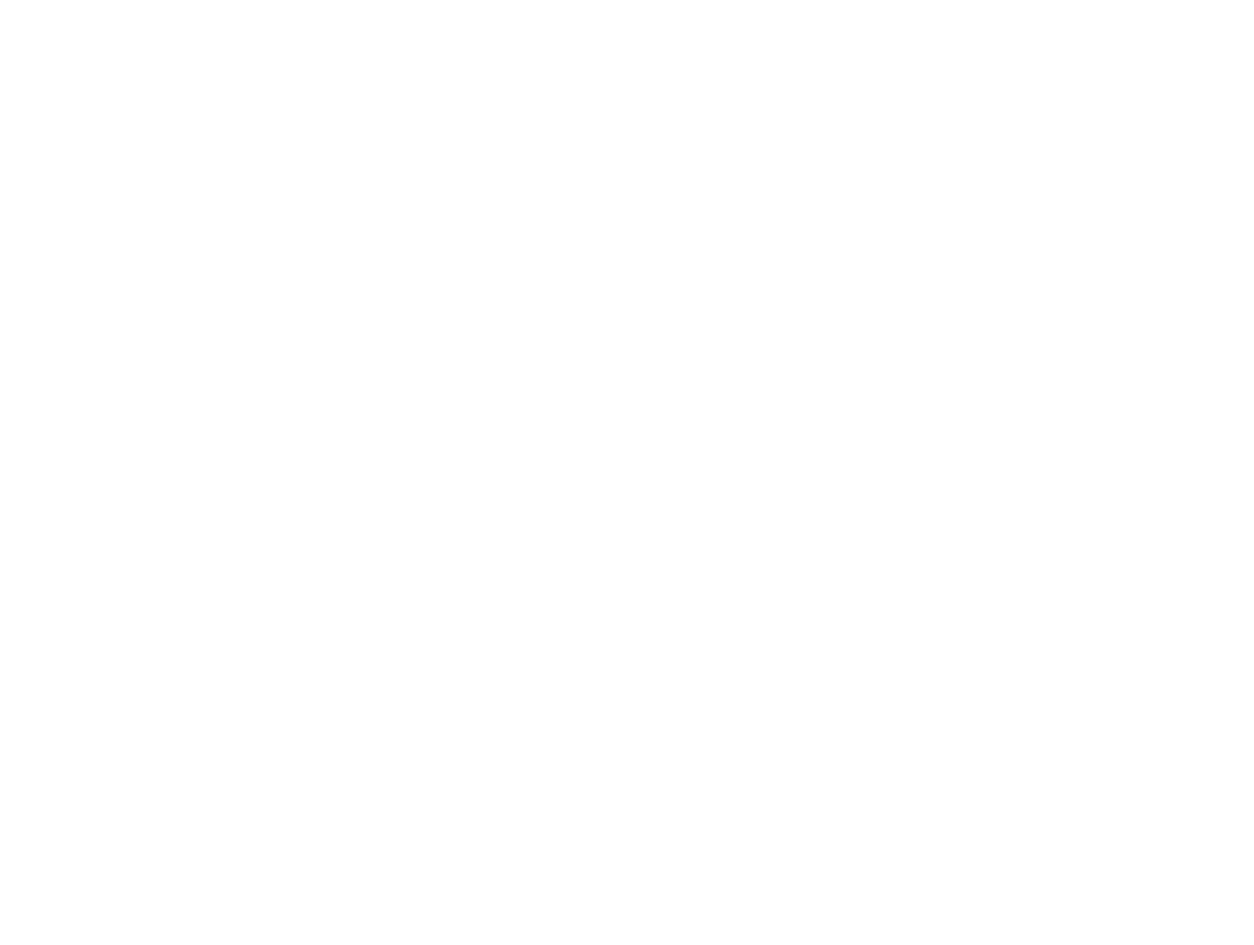
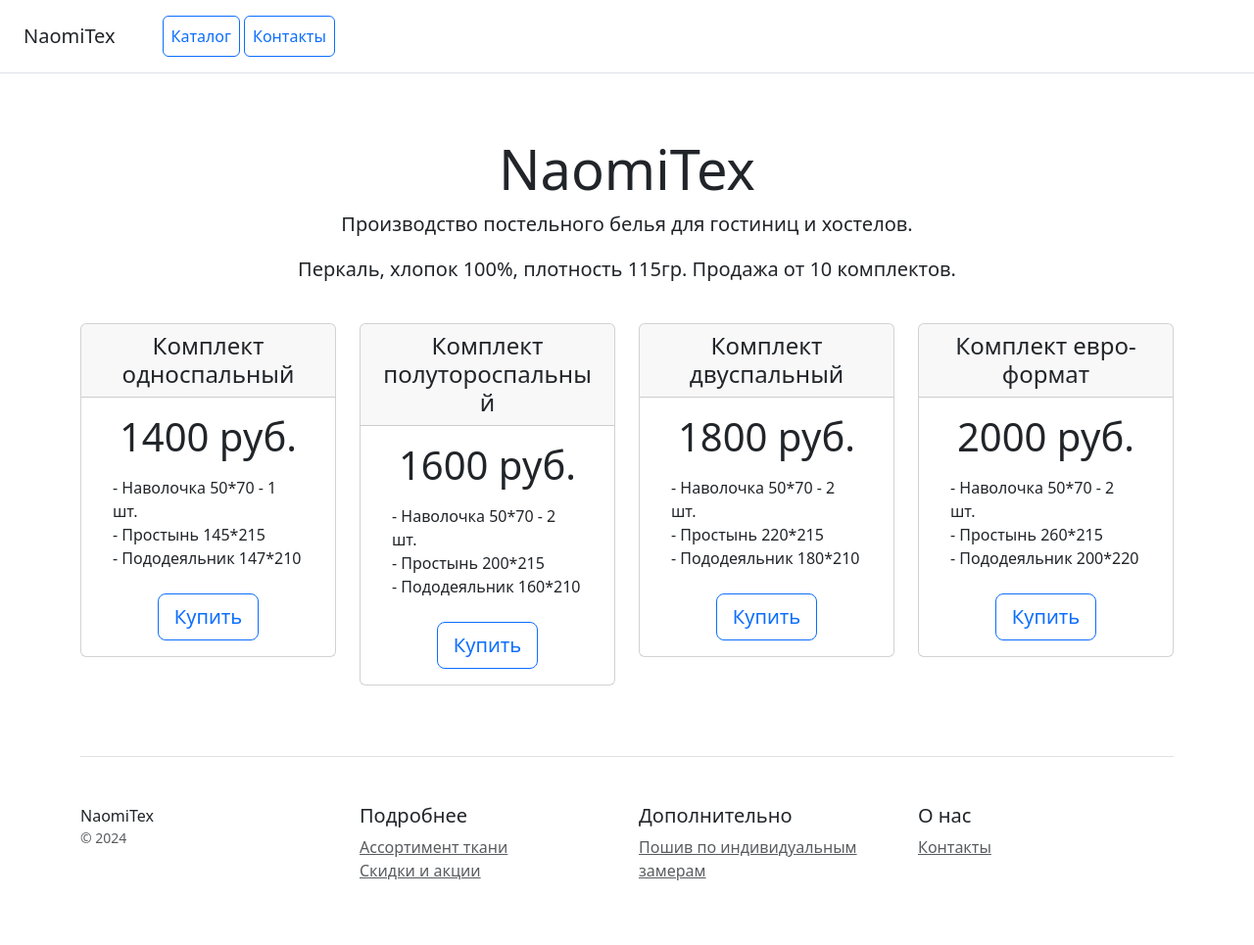
Before and after one commit to annaputilovskaya/online_store_project, a Django app: page / in a window 1280 px wide. Before the commit the page is empty. Shown: the whole page at 98% size. Before the commit the page ends 800 px from the top, so only its background shows below. Run offline with Django 5.2, Linux system fonts and the light colour scheme.

Commit message:
fix home.html

```diff
--- a/catalog/templates/catalog/home.html
+++ b/catalog/templates/catalog/home.html
@@ -1,11 +1,123 @@
-<!DOCTYPE html>
+<!doctype html>
 <html lang="en">
 <head>
-    <meta charset="UTF-8">
-    <title>Home</title>
+    <meta charset="utf-8">
+    <meta name="viewport" content="width=device-width, initial-scale=1">
+    <title>NaomiTex</title>
+    <link href="https://cdn.jsdelivr.net/npm/bootstrap@5.3.2/dist/css/bootstrap.min.css" rel="stylesheet" integrity="sha384-T3c6CoIi6uLrA9TneNEoa7RxnatzjcDSCmG1MXxSR1GAsXEV/Dwwykc2MPK8M2HN" crossorigin="anonymous">
 </head>
 <body>
+<div class="d-flex flex-column flex-md-row align-items-center p-3 px-md-4 mb-3 bg-white border-bottom box-shadow">
+    <h5 class="my-0 mr-md-auto font-weight-normal">NaomiTex</h5>
+    <nav class="ms-5">
+        <a class="p-2 btn btn-outline-primary" href="/">Каталог</a>
+        <a class="p-2 btn btn-outline-primary" href="/contacts/">Контакты</a>
+    </nav>
+</div>
 
+<div class="pricing-header px-3 py-3 pt-md-5 pb-md-4 mx-auto text-center">
+    <h1 class="display-4">NaomiTex</h1>
+    <p class="lead">Производство постельного белья для гостиниц и хостелов.</p>
+    <p class="lead">Перкаль, хлопок 100%, плотность 115гр. Продажа от 10 комплектов.</p>
+</div>
 
+<div class="container">
+    <div class="row text-center">
+        <div class="col-3">
+            <div class="card mb-4 box-shadow">
+                <div class="card-header">
+                    <h4 class="my-0 font-weight-normal">Комплект односпальный</h4>
+                </div>
+                <div class="card-body">
+                    <h1 class="card-title pricing-card-title">1400 руб.</h1>
+                    <ul class="list-unstyled mt-3 mb-4 text-start m-3">
+                        <li>- Наволочка 50*70 - 1 шт.</li>
+                        <li>- Простынь 145*215</li>
+                        <li>- Пододеяльник 147*210</li>
+                    </ul>
+                    <button type="button" class="btn btn-lg btn-block btn-outline-primary">Купить</button>
+                </div>
+            </div>
+        </div>
+        <div class="col-3">
+            <div class="card mb-4 box-shadow">
+                <div class="card-header">
+                    <h4 class="my-0 font-weight-normal">Комплект полутороспальный</h4>
+                </div>
+                <div class="card-body">
+                    <h1 class="card-title pricing-card-title">1600 руб.</h1>
+                    <ul class="list-unstyled mt-3 mb-4 text-start m-3">
+                        <li>- Наволочка 50*70 - 2 шт.</li>
+                        <li>- Простынь 200*215</li>
+                        <li>- Пододеяльник 160*210</li>
+                    </ul>
+                    <button type="button" class="btn btn-lg btn-block btn-outline-primary">Купить</button>
+                </div>
+            </div>
+        </div>
+        <div class="col-3">
+            <div class="card mb-4 box-shadow">
+                <div class="card-header">
+                    <h4 class="my-0 font-weight-normal">Комплект двуспальный</h4>
+                </div>
+                <div class="card-body">
+                    <h1 class="card-title pricing-card-title">1800 руб.</h1>
+                    <ul class="list-unstyled mt-3 mb-4 text-start m-3">
+                        <li>- Наволочка 50*70 - 2 шт.</li>
+                        <li>- Простынь 220*215</li>
+                        <li>- Пододеяльник 180*210</li>
+                    </ul>
+                    <button type="button" class="btn btn-lg btn-block btn-outline-primary">Купить</button>
+                </div>
+            </div>
+        </div>
+        <div class="col-3">
+            <div class="card mb-4 box-shadow">
+                <div class="card-header">
+                    <h4 class="my-0 font-weight-normal">Комплект евро-формат</h4>
+                </div>
+                <div class="card-body">
+                    <h1 class="card-title pricing-card-title">2000 руб.</h1>
+                    <ul class="list-unstyled mt-3 mb-4 text-start m-3">
+                        <li>- Наволочка 50*70 - 2 шт.</li>
+                        <li>- Простынь 260*215</li>
+                        <li>- Пододеяльник 200*220</li>
+                    </ul>
+                    <button type="button" class="btn btn-lg btn-block btn-outline-primary">Купить</button>
+                </div>
+            </div>
+        </div>
+    </div>
+
+    <footer class="pt-4 my-md-5 pt-md-5 border-top">
+        <div class="row">
+            <div class="col-12 col-md">
+                NaomiTex
+                <small class="d-block mb-3 text-muted">&copy; 2024</small>
+            </div>
+            <div class="col-6 col-md">
+                <h5>Подробнее</h5>
+                <ul class="list-unstyled text-small">
+                    <li><a class="text-muted" href="#">Ассортимент ткани</a></li>
+                    <li><a class="text-muted" href="#">Скидки и акции</a></li>
+                </ul>
+            </div>
+            <div class="col-6 col-md">
+                <h5>Дополнительно</h5>
+                <ul class="list-unstyled text-small">
+                    <li><a class="text-muted" href="#">Пошив по индивидуальным замерам</a></li>
+                </ul>
+            </div>
+            <div class="col-6 col-md">
+                <h5>О нас</h5>
+                <ul class="list-unstyled text-small">
+                    <li><a class="text-muted" href="/contacts/">Контакты</a></li>
+                </ul>
+            </div>
+        </div>
+    </footer>
+</div>
+
+<script src="https://cdn.jsdelivr.net/npm/bootstrap@5.3.2/dist/js/bootstrap.bundle.min.js" integrity="sha384-C6RzsynM9kWDrMNeT87bh95OGNyZPhcTNXj1NW7RuBCsyN/o0jlpcV8Qyq46cDfL" crossorigin="anonymous"></script>
 </body>
 </html>
```
